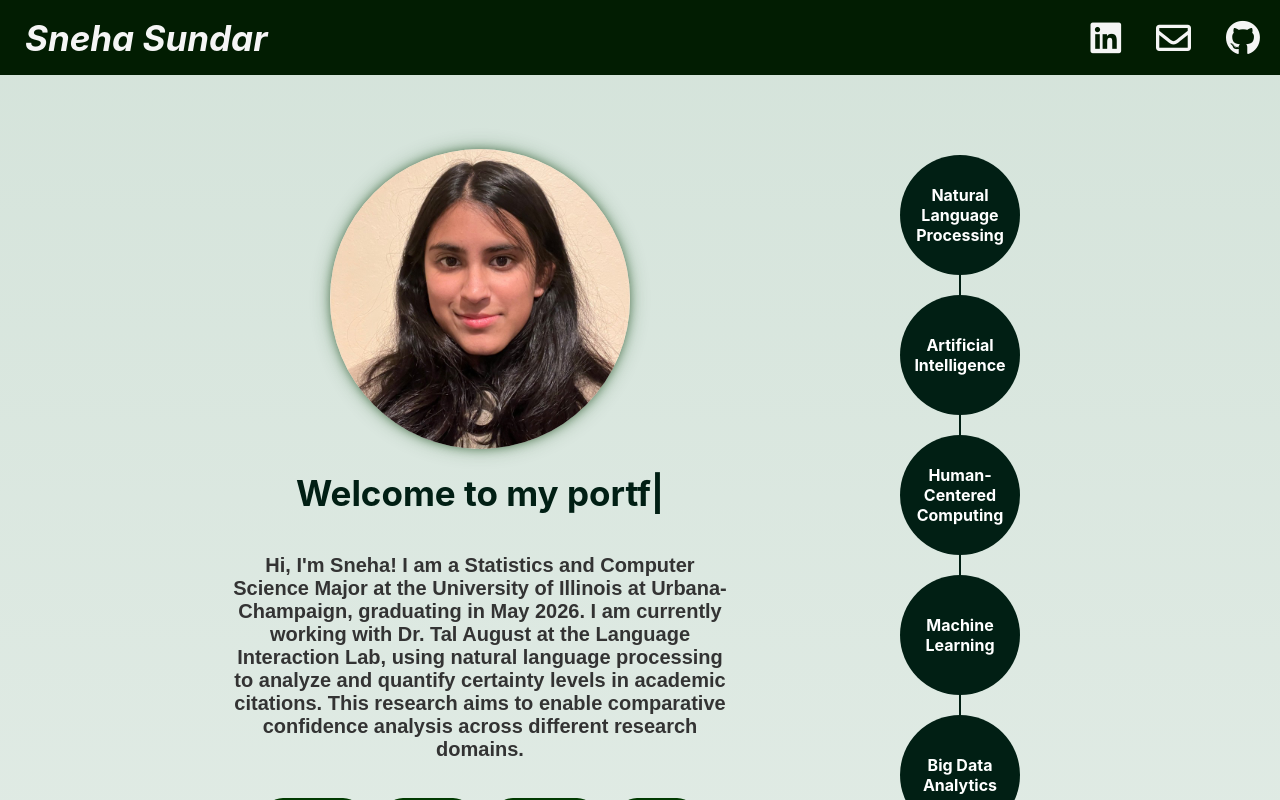
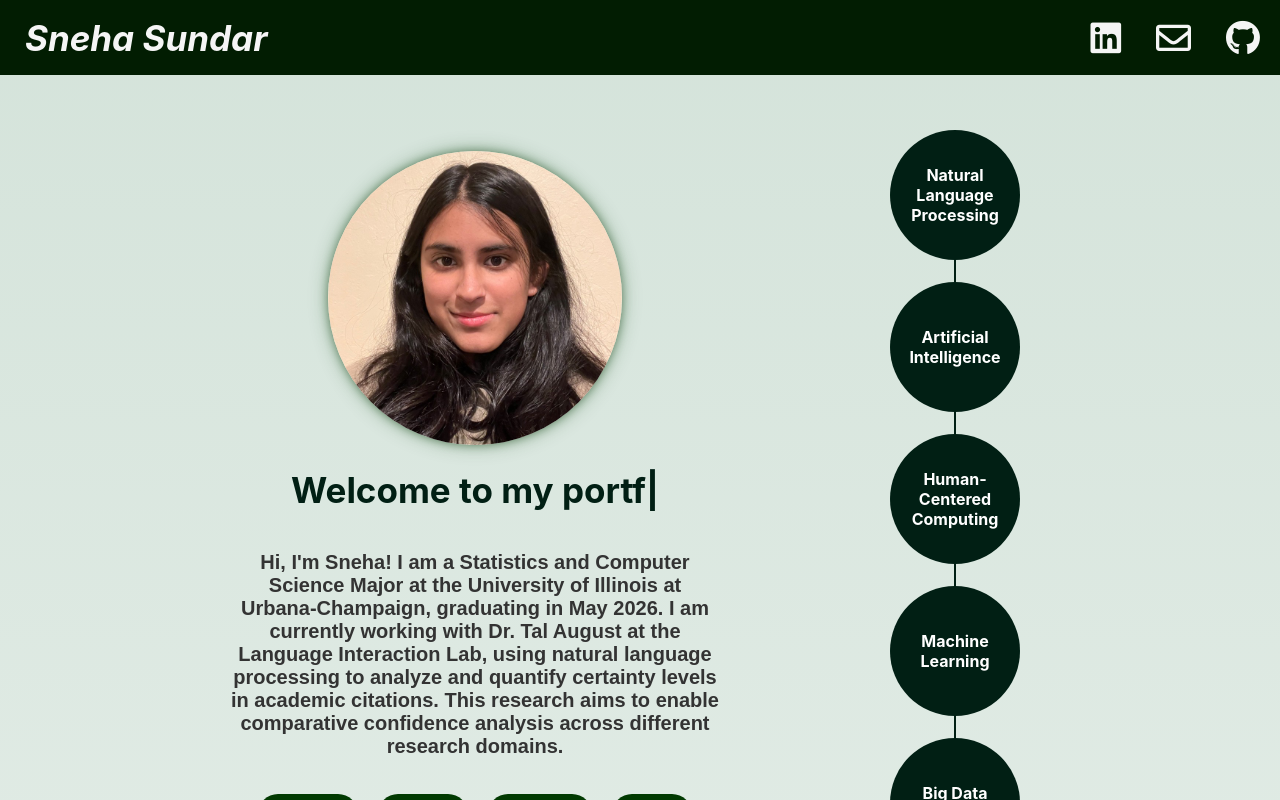
Before and after one commit to ssundr/ssundr.github.io, a React (Create React App) app in the folder portfolio/: page / in a window 1280 px wide. Shown: the top 800 px of the page. Built offline with nearby package versions, Linux system fonts and the light colour scheme; a web font is replaced by a local one.

Commit message:
style update

```diff
--- a/portfolio/src/App.css
+++ b/portfolio/src/App.css
@@ -71,14 +71,14 @@
   flex-direction: column;
   justify-content: flex-start;
   align-items: center;
-  position: relative; /* Allow for positioning lines between nodes */
+  position: relative;
   margin-top: 20px;
-  margin-bottom: 20px;
+  gap: 2px;
 }
 
 .node {
-  width: 120px;
-  height: 120px;
+  width: 130px;
+  height: 130px;
   border-radius: 50%;
   background-color: #011f14;
   margin: 10px;
@@ -89,7 +89,7 @@
   font-size: 16px;
   font-weight: bold;
   text-align: center;
-  position: relative; /* For positioning the line */
+  position: relative;
   cursor: pointer;
   transition: transform 0.3s ease-in-out, background-color 0.3s ease;
 }
@@ -122,15 +122,14 @@
 .node:not(:last-child)::after {
   content: '';
   position: absolute;
-  top: 100%; /* Position the line below the node */
+  top: 100%;
   left: 50%;
-  transform: translateX(-50%); /* Center the line horizontally */
-  width: 2px; /* Width of the line */
-  height: 40px; /* Length of the line (adjust as needed) */
-  background-color: #011f14; /* Color of the line */
+  transform: translateX(-50%);
+  width: 2px;
+  height: 100px;
+  background-color: #011f14;
 }
 
-/* Remove any line through the last node */
 .node:last-child::after {
   content: none;
 }
@@ -141,7 +140,7 @@
   display: flex;
   justify-content: flex-start;
   align-items: center;
-  margin-bottom: 4%;
+  margin-bottom: 3%;
 }
 
 .graph-node-container::before {
```
